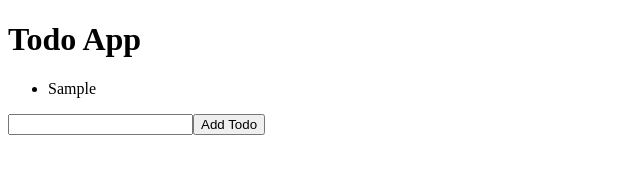
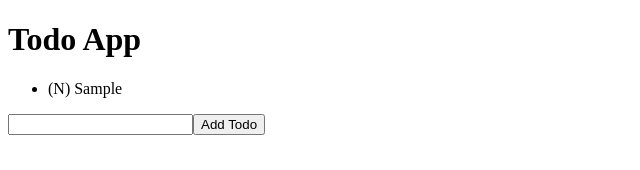
Before and after one commit to Taink/react-basic-todo, a React (Vite) app: page / in a window 1280 px wide. Both pictures are taken after typing "Sample" into the empty fields and a click on the button "Add Todo". Shown: the top 170 px of the page, without its empty margins (0-640 px from the left). Built offline with nearby package versions, Linux system fonts and the light colour scheme.

Commit message:
Add basic toggle status on TodoList

```diff
--- a/src/components/AddTodo.js
+++ b/src/components/AddTodo.js
@@ -2,10 +2,10 @@ import React, { useState } from 'react'
 import { connect } from 'react-redux'
 import { addTodo } from '../redux/action'
 
-function AddTodo(props) {
+function AddTodo({ ...actions }) {
     const [newTodo, updateNewTodo] = useState('');
     const handleAdd = () => {
-        props.addTodo(newTodo)
+        actions.addTodo(newTodo)
         updateNewTodo('')
     }
     const submitOnEnter = (e) => {
--- a/src/components/TodoList.js
+++ b/src/components/TodoList.js
@@ -1,12 +1,14 @@
 import React from "react";
 import { connect } from "react-redux";
+import { toggleTodo } from '../redux/action'
 
-function TodoList({ items, todos }) {
+function TodoList({ items, todos, ...actions }) {
   return (
     <ul>
       {items.map((item) => {
-        const todoContent = todos[item]?.content || item
-        return <li key={item}>{todoContent}</li>;
+        const todoContent = todos[item]?.content || `[${item}]`
+        const done = todos[item]?.done ? '(Y)' : '(N)' ?? '(?)'
+        return <li key={item} onClick={() => actions.toggleTodo(item)}>{done} {todoContent}</li>;
       })}
     </ul>
   );
@@ -20,4 +22,4 @@ const mapStateToProps = function (state) {
   };
 };
 
-export default connect(mapStateToProps)(TodoList);
+export default connect(mapStateToProps, { toggleTodo })(TodoList);
```
